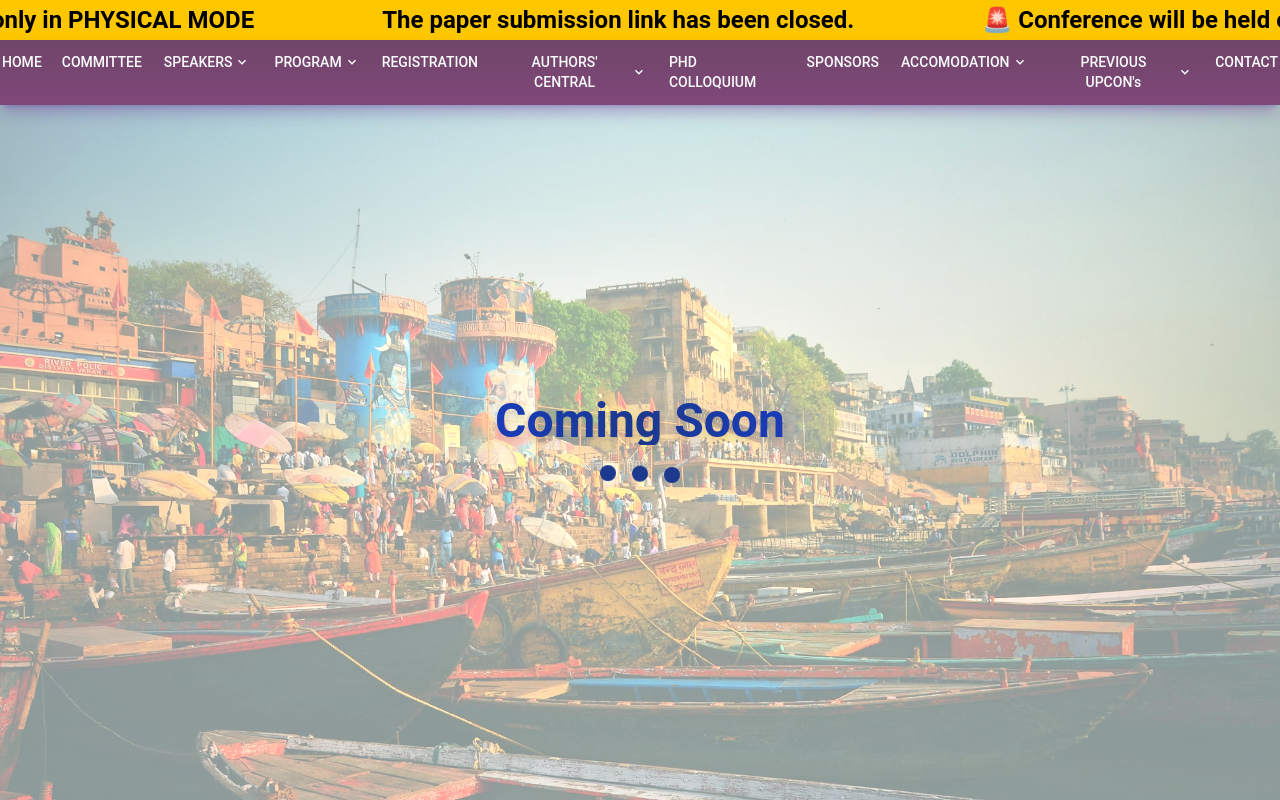
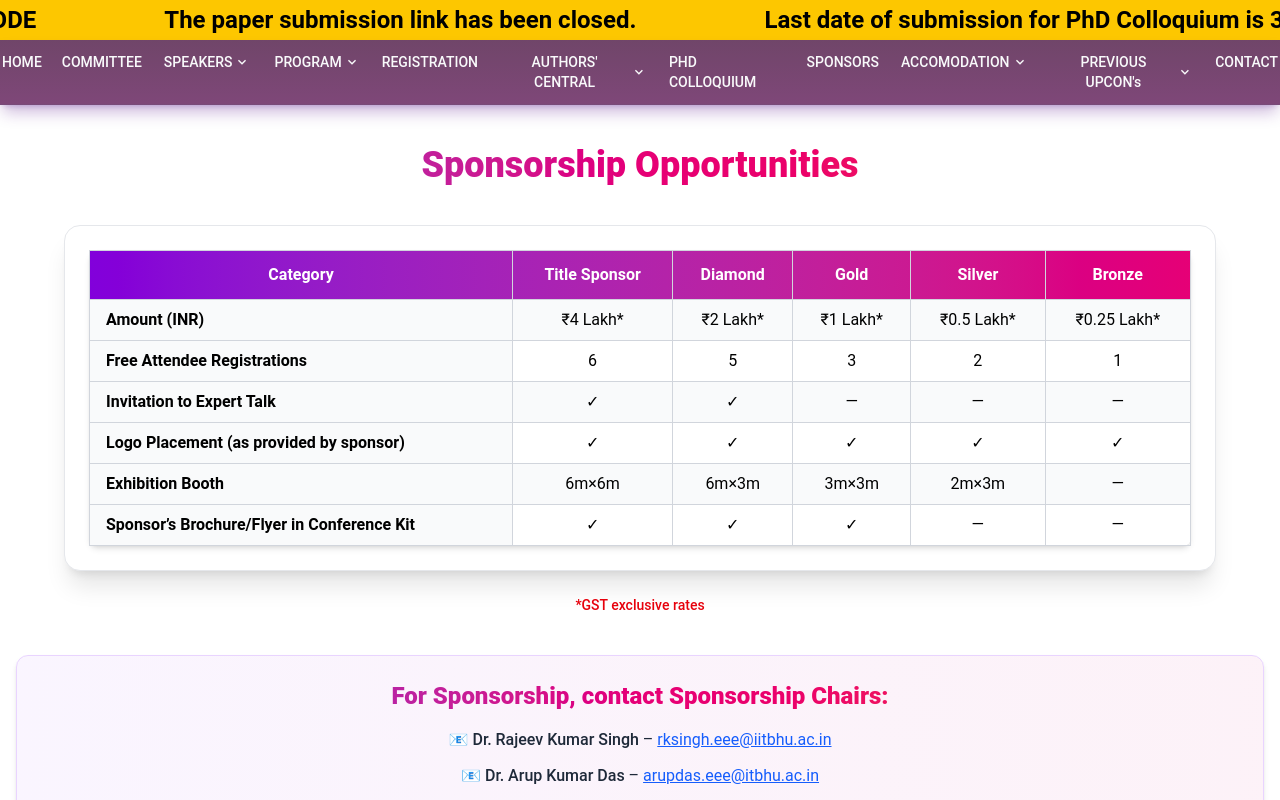
Before and after one commit to r120dhiman/UPCON25, a React (Vite) app in the folder frontend/: page /sponsors in a window 1280 px wide. Shown: the top 800 px of the page. Built offline with nearby package versions, Linux system fonts and the light colour scheme.

Commit message:
Price added on phd

```diff
--- a/frontend/src/App.jsx
+++ b/frontend/src/App.jsx
@@ -1,4 +1,4 @@
-import { BrowserRouter, Routes, Route, useLocation } from "react-router";
+import { BrowserRouter, Routes, Route, useLocation, Router } from "react-router";
 import Navbar from "./components/Navbar";
 import Footer from "./components/Footer";
 import Homepage from "./Pages/Homepage";
@@ -14,6 +14,7 @@ import ResponsesClosed from "./Pages/ResponsesClosed";
 import ScrollToTop from "./components/ScrollToTop";
 import OurSuggestion from "./Pages/OurSuggestion";
 import { Analytics } from "@vercel/analytics/react"
+import Sponsers from "./Pages/Sponsers";
 
 function Layout() {
   const location = useLocation();
@@ -34,6 +35,7 @@ function Layout() {
         <Route path="/registration" element={<Registration/>} />
         <Route path="/callforpapers" element={<Callforpapers />} />
         <Route path="/contact" element={<Contact />} />
+        <Route path="/sponsors" element={<Sponsers />} />
         <Route path="/responses-closed" element={<ResponsesClosed />} />
         <Route path="/accomodation/our-suggestion" element={<OurSuggestion />} />
       </Routes>
--- a/frontend/src/Pages/PHDColloqium.jsx
+++ b/frontend/src/Pages/PHDColloqium.jsx
@@ -65,7 +65,7 @@ function PHDColloquium() {
            <div
             href="https://docs.google.com/forms/d/e/1FAIpQLSeHFb6a_dOWY917QeKIeJo-FCTD7_Z0T49gEFKOAQxXEw5Ueg/viewform?usp=dialog"
             target="_blank"
-            className="bg-gradient-to-r m-auto px-auto my-5 from-[#5e365b] w-fit to-blue-600 hover:from-black hover:to-blue-500 text-white font-bold py-3.5 px-7 rounded-full shadow-lg "
+            className="bg-gradient-to-r  m-auto px-auto my-5 from-[#5e365b] w-fit to-blue-600 hover:from-black hover:to-blue-500 text-white font-bold py-3.5 px-7 rounded-full shadow-lg text-[1rem]"
           >
             PhD Colloquium Submission
           </div>
@@ -73,6 +73,39 @@ function PHDColloquium() {
             This scheme is open for PhD scholars from Institutes of National importance like IITs, IIITs, NITs, and other Research Institutes or Universities.
             The final selection will be based on the technical relevance of the PhD problem to the conference theme and the quality of the proposed working model.
           </p>
+
+          {/* Prize Table Section */}
+          {/* Submission Deadline Alert */}
+          <motion.div
+            className="mt-8 p-4 rounded-lg bg-red-100 border border-red-300 text-red-800 text-center font-semibold shadow-md"
+            initial={{ opacity: 0 }}
+            animate={{ opacity: 1 }}
+            transition={{ duration: 0.5 }}
+          >
+            Last date of submission for PhD Colloquium is <span className="font-bold">31st October</span>.
+          </motion.div>
+          <motion.div
+            className="mt-10 p-6 rounded-xl bg-white shadow-lg"
+            initial={{ opacity: 0, y: 20 }}
+            animate={{ opacity: 1, y: 0 }}
+            transition={{ duration: 0.5 }}
+          >
+            <h2 className="text-2xl font-semibold text-gray-900 mb-4 text-center">Prizes</h2>
+            <div className="grid grid-cols-1 md:grid-cols-3 gap-6 text-center">
+              <div className="p-6 bg-gradient-to-r from-yellow-400 to-yellow-600 text-white rounded-xl shadow-md">
+                <p className="text-xl font-bold">1st Prize</p>
+                <p className="text-3xl font-extrabold mt-2">₹10,000</p>
+              </div>
+              <div className="p-6 bg-gradient-to-r from-gray-400 to-gray-600 text-white rounded-xl shadow-md">
+                <p className="text-xl font-bold">2nd Prize</p>
+                <p className="text-3xl font-extrabold mt-2">₹5,000</p>
+              </div>
+              <div className="p-6 bg-gradient-to-r from-amber-600 to-amber-800 text-white rounded-xl shadow-md">
+                <p className="text-xl font-bold">3rd Prize</p>
+                <p className="text-3xl font-extrabold mt-2">₹3,000</p>
+              </div>
+            </div>
+          </motion.div>
 
           {/* Animated Info Section */}
           <motion.div
--- /dev/null
+++ b/frontend/src/Pages/Sponsers.jsx
@@ -0,0 +1,94 @@
+import React from 'react'
+
+function Sponsers() {
+  return (
+    <div className="mx-auto px-4 py-10">
+      <h2 className="text-4xl font-extrabold mb-10 text-center bg-gradient-to-r from-purple-700 via-pink-600 to-red-500 text-transparent bg-clip-text">Sponsorship Opportunities</h2>
+      <div className="overflow-x-auto w-[90vw] mx-auto bg-white rounded-2xl shadow-xl border border-gray-200 p-6">
+        <table className="min-w-full border border-gray-300 rounded-lg shadow-md">
+          <thead>
+            <tr className="bg-gradient-to-r from-purple-700 to-pink-600 text-white">
+              <th className="py-3 px-4 border border-gray-300 font-semibold text-center">Category</th>
+              <th className="py-3 px-4 border border-gray-300 font-semibold text-center">Title Sponsor</th>
+              <th className="py-3 px-4 border border-gray-300 font-semibold text-center">Diamond</th>
+              <th className="py-3 px-4 border border-gray-300 font-semibold text-center">Gold</th>
+              <th className="py-3 px-4 border border-gray-300 font-semibold text-center">Silver</th>
+              <th className="py-3 px-4 border border-gray-300 font-semibold text-center">Bronze</th>
+            </tr>
+          </thead>
+          <tbody>
+            <tr className="bg-gray-50 hover:bg-gray-100 transition">
+              <td className="py-2 px-4 border border-gray-300 bg-gray-50 font-semibold text-left">Amount (INR)</td>
+              <td className="py-2 px-4 border border-gray-300 text-center">₹4 Lakh*</td>
+              <td className="py-2 px-4 border border-gray-300 text-center">₹2 Lakh*</td>
+              <td className="py-2 px-4 border border-gray-300 text-center">₹1 Lakh*</td>
+              <td className="py-2 px-4 border border-gray-300 text-center">₹0.5 Lakh*</td>
+              <td className="py-2 px-4 border border-gray-300 text-center">₹0.25 Lakh*</td>
+            </tr>
+            <tr className="hover:bg-gray-100 transition">
+              <td className="py-2 px-4 border border-gray-300 bg-gray-50 font-semibold text-left">Free Attendee Registrations</td>
+              <td className="py-2 px-4 border border-gray-300 text-center">6</td>
+              <td className="py-2 px-4 border border-gray-300 text-center">5</td>
+              <td className="py-2 px-4 border border-gray-300 text-center">3</td>
+              <td className="py-2 px-4 border border-gray-300 text-center">2</td>
+              <td className="py-2 px-4 border border-gray-300 text-center">1</td>
+            </tr>
+            <tr className="bg-gray-50 hover:bg-gray-100 transition">
+              <td className="py-2 px-4 border border-gray-300 bg-gray-50 font-semibold text-left">Invitation to Expert Talk</td>
+              <td className="py-2 px-4 border border-gray-300 text-center">✓</td>
+              <td className="py-2 px-4 border border-gray-300 text-center">✓</td>
+              <td className="py-2 px-4 border border-gray-300 text-center">—</td>
+              <td className="py-2 px-4 border border-gray-300 text-center">—</td>
+              <td className="py-2 px-4 border border-gray-300 text-center">—</td>
+            </tr>
+            <tr className="hover:bg-gray-100 transition">
+              <td className="py-2 px-4 border border-gray-300 bg-gray-50 font-semibold text-left">Logo Placement (as provided by sponsor)</td>
+              <td className="py-2 px-4 border border-gray-300 text-center">✓</td>
+              <td className="py-2 px-4 border border-gray-300 text-center">✓</td>
+              <td className="py-2 px-4 border border-gray-300 text-center">✓</td>
+              <td className="py-2 px-4 border border-gray-300 text-center">✓</td>
+              <td className="py-2 px-4 border border-gray-300 text-center">✓</td>
+            </tr>
+            <tr className="bg-gray-50 hover:bg-gray-100 transition">
+              <td className="py-2 px-4 border border-gray-300 bg-gray-50 font-semibold text-left">Exhibition Booth</td>
+              <td className="py-2 px-4 border border-gray-300 text-center">6m×6m</td>
+              <td className="py-2 px-4 border border-gray-300 text-center">6m×3m</td>
+              <td className="py-2 px-4 border border-gray-300 text-center">3m×3m</td>
+              <td className="py-2 px-4 border border-gray-300 text-center">2m×3m</td>
+              <td className="py-2 px-4 border border-gray-300 text-center">—</td>
+            </tr>
+            <tr className="hover:bg-gray-100 transition">
+              <td className="py-2 px-4 border border-gray-300 bg-gray-50 font-semibold text-left">Sponsor’s Brochure/Flyer in Conference Kit</td>
+              <td className="py-2 px-4 border border-gray-300 text-center">✓</td>
+              <td className="py-2 px-4 border border-gray-300 text-center">✓</td>
+              <td className="py-2 px-4 border border-gray-300 text-center">✓</td>
+              <td className="py-2 px-4 border border-gray-300 text-center">—</td>
+              <td className="py-2 px-4 border border-gray-300 text-center">—</td>
+            </tr>
+          </tbody>
+        </table>
+      </div>
+
+      <div className="mt-6 text-sm text-red-600 font-medium text-center">
+        *GST exclusive rates
+      </div>
+
+      <div className="mt-10 p-6 rounded-xl bg-gradient-to-r from-purple-50 to-pink-50 border border-purple-200 shadow-md">
+        <h3 className="text-2xl font-extrabold mb-4 text-center bg-gradient-to-r from-purple-700 via-pink-600 to-red-500 text-transparent bg-clip-text">For Sponsorship, contact Sponsorship Chairs:</h3>
+        <ul className="space-y-3 text-gray-800 text-center">
+          <li>
+            <span className="font-medium">📧 Dr. Rajeev Kumar Singh</span> – <a href="mailto:rksingh.eee@iitbhu.ac.in" className="text-blue-600 underline">rksingh.eee@iitbhu.ac.in</a>
+          </li>
+          <li>
+            <span className="font-medium">📧 Dr. Arup Kumar Das</span> – <a href="mailto:arupdas.eee@itbhu.ac.in" className="text-blue-600 underline">arupdas.eee@itbhu.ac.in</a>
+          </li>
+          <li>
+            <span className="font-medium">📧 Dr. Anubrata Das</span> – <a href="mailto:anubrata.eee@iitbhu.ac.in" className="text-blue-600 underline">anubrata.eee@iitbhu.ac.in</a>
+          </li>
+        </ul>
+      </div>
+    </div>
+  )
+}
+
+export default Sponsers
--- a/frontend/src/components/Alert.jsx
+++ b/frontend/src/components/Alert.jsx
@@ -3,7 +3,8 @@ import React from "react";
 const AlertTicker = () => {
   const alerts = [
     "🚨 Conference will be held only in PHYSICAL MODE",
-    "The paper submission link has been closed."
+    "The paper submission link has been closed.",
+    " Last date of submission for PhD Colloquium is 31st October."
   ];
 
   return (
--- a/frontend/src/components/Registeration.jsx
+++ b/frontend/src/components/Registeration.jsx
@@ -77,8 +77,24 @@ const Registration = () => {
           </tbody>
         </table>
         <p className="text-center text-red-700 mt-6 text-sm md:text-md font-normal italic">
-          Rates are inclusive of GST 18%. <br /> One full author registration can register up to 2 papers.
+          Rates are inclusive of GST 18%.
         </p>
+        <div className="p-6 rounded-lg mt-10 bg-white shadow-lg">
+        <h2 className="text-3xl font-bold text-center mb-6 text-green-700">Registration Instructions</h2>
+        <ol className="list-decimal pl-6 space-y-3 text-gray-800">
+          <li>One full author registration (Indian author or Foreign author) is required for the inclusion of the paper(s) in the conference programme and IEEE UPCON 2025 proceedings.</li>
+          <li>One full author registration can register up to 2 papers.</li>
+          <li>Student registration is not entitled to UPCON 2025 paper publication.</li>
+          <li>Author / Non-Author / Students are entitled for Tutorials.</li>
+          <li>GST 18% is included. Payment gateway charges are extra.</li>
+          <li>Spot Registration for attending Tutorials is also available with Double the Standard Rates.</li>
+          <li>The registration fee is non-refundable.</li>
+          <li>Additional charges are applicable for final paper more than 6 pages. Maximum number of pages allowed is 8.</li>
+        </ol>
+        <p className="mt-6 font-semibold text-gray-900">
+          Full Author Registration &amp; Attendees: <span className="font-normal">Includes access to tutorials, keynote sessions, all the conference sessions, conference registration kit, lunch, High Tea, and Gala dinner.</span>
+        </p>
+      </div>
       </div>
     </div>
   );
```
